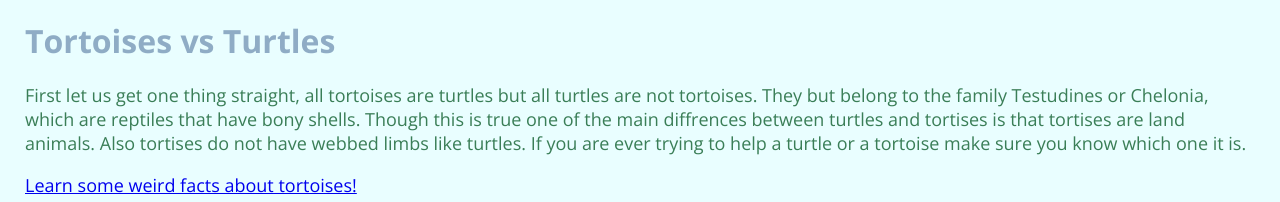
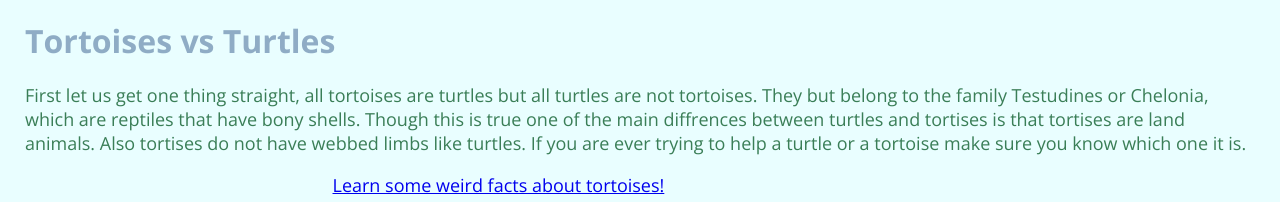
Before and after one commit to Sasai2332/Turtles-, a plain HTML site: page index.html in a window 1280 px wide. Shown: the part 1296-1498 px from the top of the page. Drawn offline with nearby package versions, Linux system fonts and the light colour scheme.

Commit message:
Update style.css

```diff
--- a/style.css
+++ b/style.css
@@ -29,3 +29,9 @@ table {
   margin-right: auto;
   width: 50%;
 }
+a {
+   display: block;
+  margin-left: auto;
+  margin-right: auto;
+  width: 50%;
+}
```
